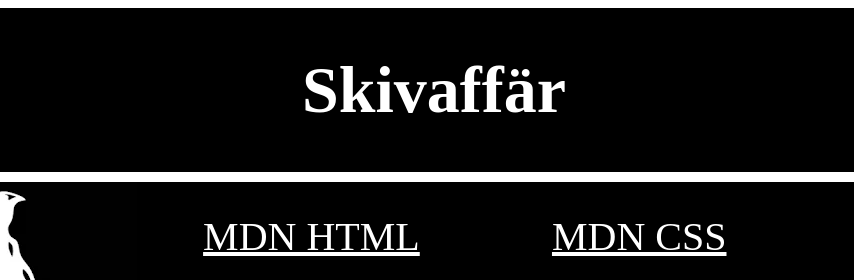
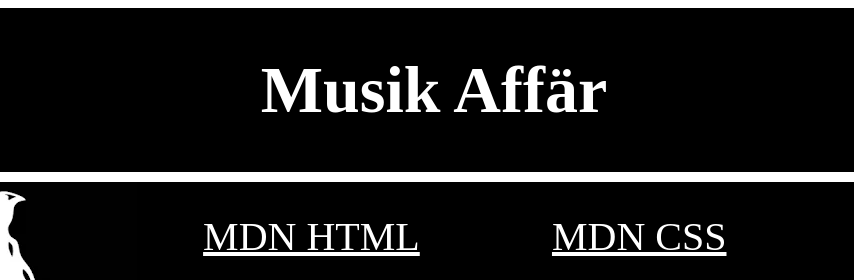
Before and after one commit to jkat74nti/proj_skiv_shop_demo1, a plain HTML site: page index.html in a window 1280 px wide. Shown: the top 280 px of the page, 206-1060 px from the left. Drawn offline with Linux system fonts and the light colour scheme.

Commit message:
fixat rubrik

```diff
--- a/index.html
+++ b/index.html
@@ -5,12 +5,12 @@
     <meta name="viewport" content="width=device-width, initial-scale=1.0">
     <title>Document</title>
     <link rel="stylesheet" href="style.css">
-    <!-- Kommentar -->
+    <!-- jajfkajlfasjflkjsafkjlkajslkf -->
 </head>
 <body>
     <header>
         <img src="./img/logo.png" alt="">
-        <h1>Skivaffär</h1>
+        <h1>Musik Affär</h1>
         <img src="./img/logo.png" alt="">
     </header>
     <nav>
```
